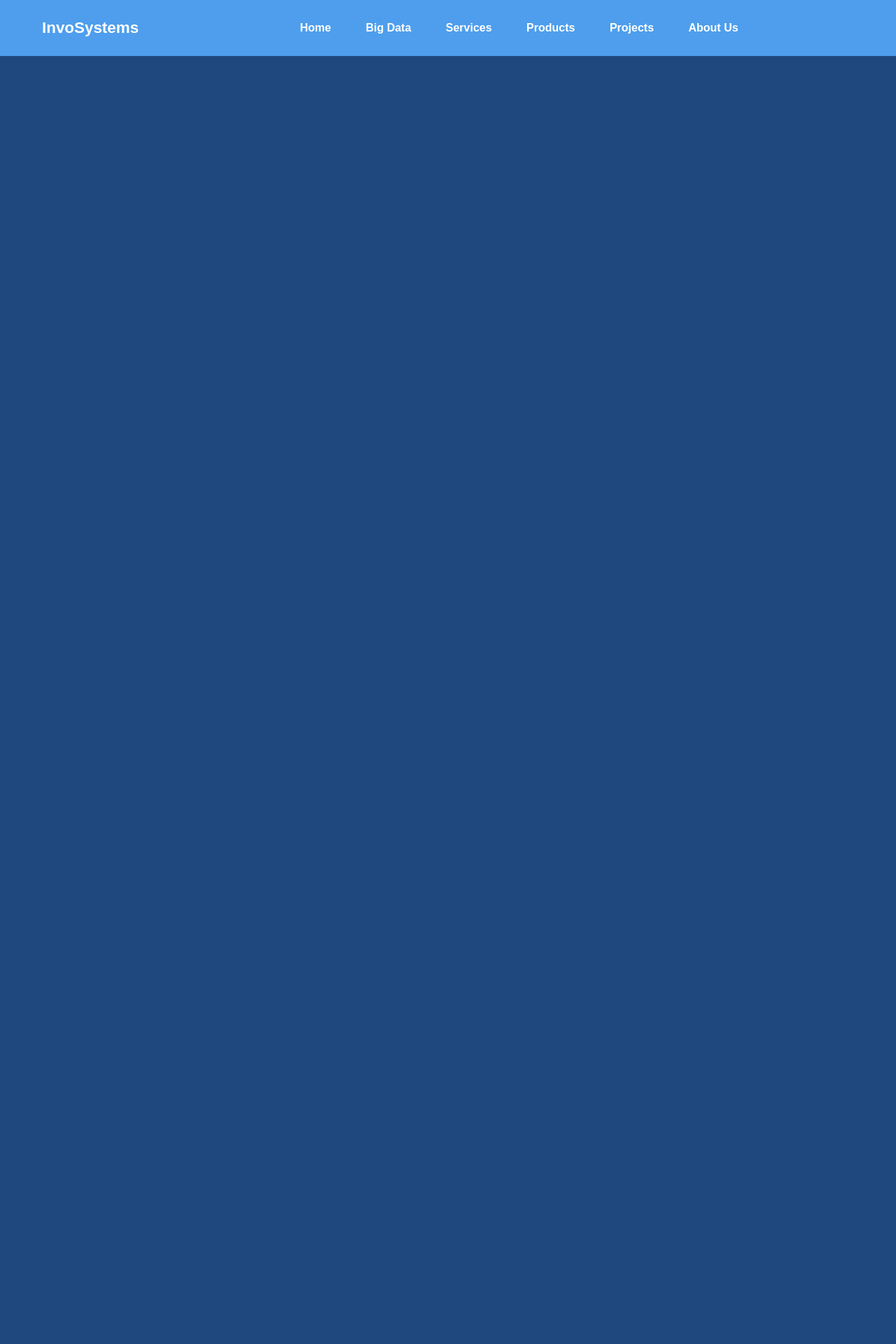
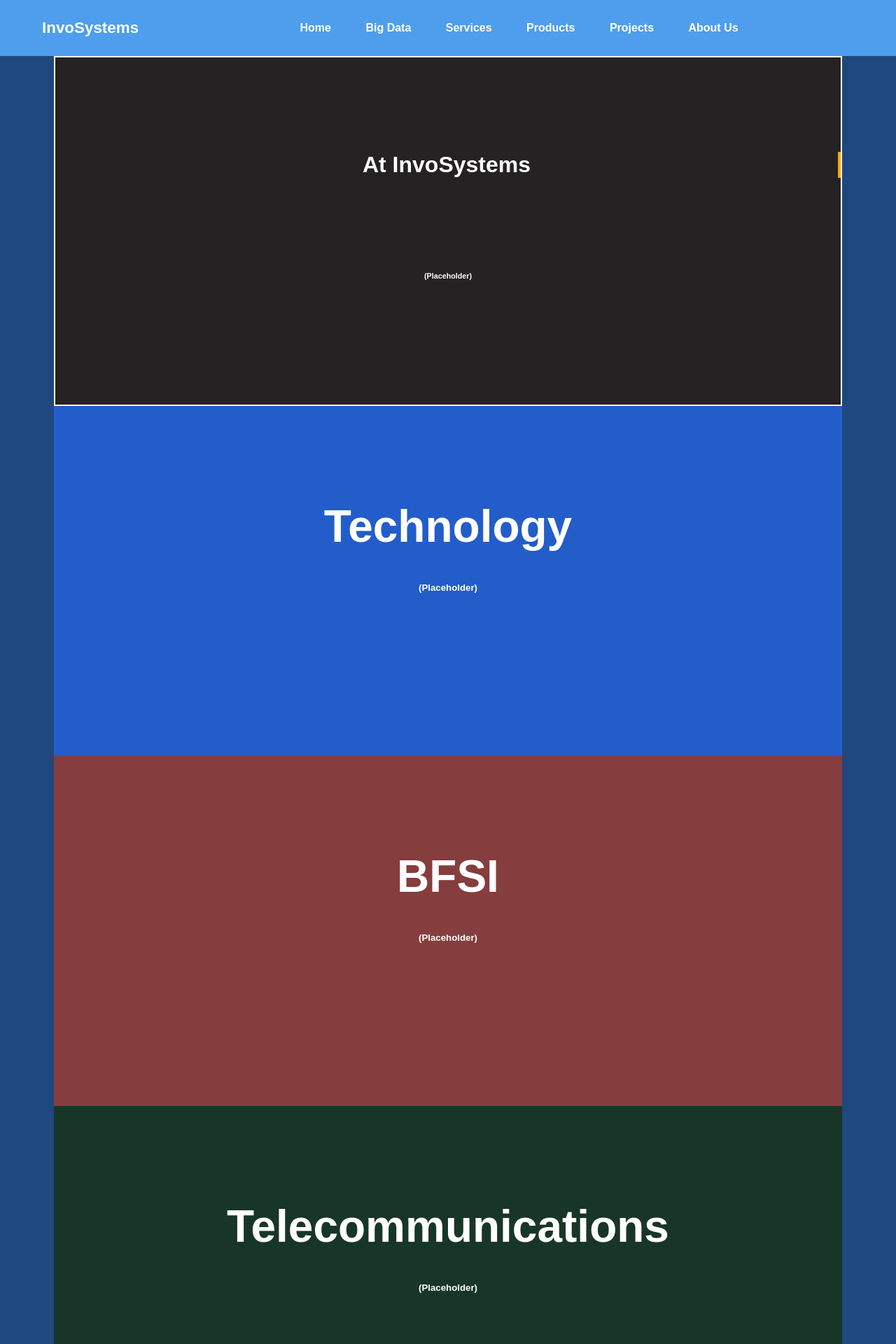
Before and after one commit to thenosewizard/InvoSystemsWebsite, a Flask app: page /Projects in a window 1280 px wide. Shown: the top 1920 px of the page at 70% size. Before the commit the page ends 80 px from the top, so only its background shows below. Run offline with Flask 2, Linux system fonts and the light colour scheme.

Commit message:
products page [not so stable ver]

```diff
--- a/static/main.css
+++ b/static/main.css
@@ -349,7 +349,7 @@ body {
 }
 
 /* Button to scroll to the top */
-#scrollTop , #scrollTopAbout, #scrollTopService{
+#scrollTop , #scrollTopAbout, #scrollTopService, #scrollTopProj{
     color: #ffffff;
     float: right;
     margin-right: 3%;
@@ -369,6 +369,85 @@ body {
 }
 
 
+/* start of css for Projects page */
+
+
+
+#projectSection {
+    display: grid;
+    grid-template-columns: 3fr;
+    grid-template-rows: 500px;
+    grid-auto-rows:minmax(500px,auto);
+    margin-left: 6%;
+    margin-right: 6%;
+    color: #ffffff;
+
+}
+
+/* slide show display */
+#projectDisplay {
+    background: #242222;
+    grid-column: 1/-1;
+    border: 2px solid white;
+}
+
+
+
+#projectDisplay > h1 {
+    overflow: hidden;
+    text-align: center;
+    font-size: 2em;
+    animation: typer 5s steps(50, end),
+               line .75s step-end infinite;
+    margin: 12% auto;
+    white-space: nowrap;
+    border-right: .15em solid orange;
+}
+
+@keyframes typer {
+    from {
+        width: 0%;
+    }
+
+    to {
+        width: 100%
+    }
+}
+
+ @keyframes line {
+    from, to { border-color: transparent }
+    50% { border-color: orange; }
+}
+
+
+.subTitle {
+    text-align: center;
+}
+
+/* Projects below the display */
+
+#tech {
+    background: #225dca;
+}
+
+#BFSI {
+    background: #863d3d;
+}
+
+#teleCom {
+    background: #183627;
+}
+
+#sports {
+    background: #173b70;
+}
+
+.textProjects {
+    text-align: center;
+    font-size: 4em;
+    margin-top: 12%;
+}
+
 /* start of css for aboutUs page */
 #wholeAbout {
     display: none;
@@ -387,7 +466,6 @@ body {
 .textClass {
     color:antiquewhite;
     text-align: center;
-    font-size: 3em;
     margin-top: 17%;
     cursor: pointer;
     transition-timing-function: ease-in-out;
@@ -395,7 +473,7 @@ body {
 }
 
 .textClass:hover {
-    font-size: 3.3em;
+    font-size: 3em;
     font-weight: bold;
     transition-duration: 0.2s;
 }
--- /dev/null
+++ b/static/projects.js
@@ -0,0 +1,3 @@
+$(document).ready( function () {
+    $('#wholeSection').fadeIn(1100);
+})
--- a/templates/Projects.html
+++ b/templates/Projects.html
@@ -1 +1,50 @@
 {%extends "layout.html"%}
+
+
+{%block content%}
+
+<!--Change to "wholeSection" later-->
+<div id="wholeSection">
+    <div id="projectSection">
+        <div id="projectDisplay">
+            <h1>At InvoSystems</h1>
+            <h6 class="subTitle">(Placeholder)</h6>
+        </div>
+
+        <!--Long list of projects-->
+        <div id="tech">
+            <h1 class="textProjects">Technology</h1>
+            <h5 class="subTitle">(Placeholder)</h5>
+        </div>
+
+        <div id="BFSI">
+            <h1 class="textProjects">BFSI</h1>
+            <h5 class="subTitle">(Placeholder)</h5>
+        </div>
+
+        <div id="teleCom">
+            <h1 class="textProjects">Telecommunications</h1>
+            <h5 class="subTitle">(Placeholder)</h5>
+        </div>
+
+        <div id="sports">
+                <h1 class="textProjects">Sports</h1>
+                <h5 class="subTitle">(Placeholder)</h5>
+            </div>
+    </div>
+
+    <div id="contact">
+            <!--Button that leads to the about us page-->
+            <h3>Are you interested yet?
+                <button id="contactBtn"><a href="{{ url_for('aboutUs_page') }}" >Contact Us!</a></button>
+                <button id="scrollTopProj">Scroll to top</button>
+            </h3>
+
+        </div>
+</div>
+{%endblock content%}
+
+<!--Script ot run the page goes here-->
+{%block script%}
+    <script src="{{url_for('static', filename = 'projects.js')}}""></script>
+{%endblock%}
```
